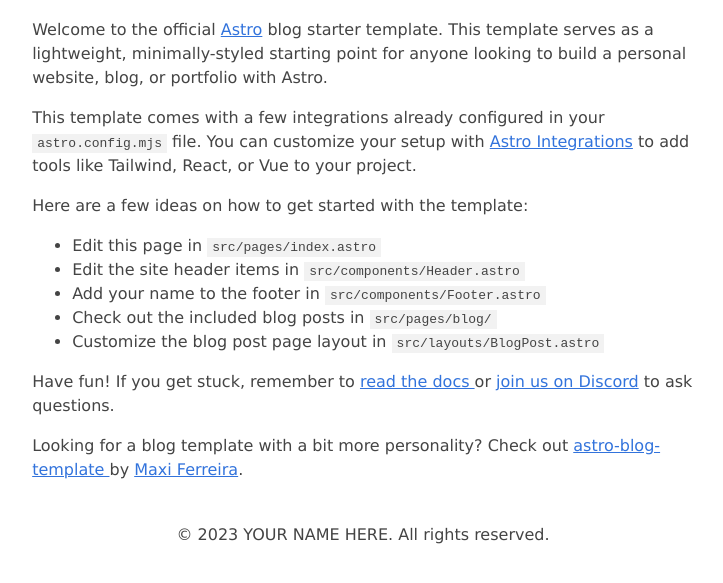
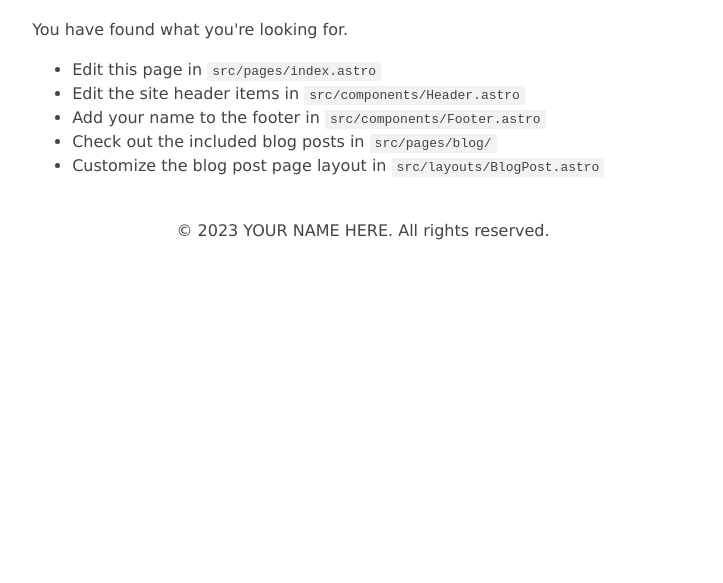
Before and after one commit to lukerabbitte/astro_site, an Astro site: page / in a window 1280 px wide. Shown: the part 187-770 px from the top of the page, without its empty margins (277-1000 px from the left). Built offline with nearby package versions, Linux system fonts and the light colour scheme; Astro itself is replaced by a stand-in of ours.

Commit message:
Change placeholder image

```diff
--- a/src/pages/about.astro
+++ b/src/pages/about.astro
@@ -7,7 +7,7 @@
 	description="Lorem ipsum dolor sit amet"
 	pubDate={new Date('August 08 2021')}
 	updatedDate={new Date('August 08 2022')}
-	heroImage="/placeholder-about.jpg"
+	heroImage="public/luke-interlaken.JPG"
 >
 	<p>
 		Lorem ipsum dolor sit amet, consectetur adipiscing elit, sed do eiusmod tempor incididunt ut
--- a/src/pages/index.astro
+++ b/src/pages/index.astro
@@ -15,17 +15,8 @@
 		<main>
 			<h1>Welcome to my blog</h1>
 			<p>
-				Welcome to the official <a href="https://astro.build/">Astro</a> blog starter template. This
-				template serves as a lightweight, minimally-styled starting point for anyone looking to build
-				a personal website, blog, or portfolio with Astro.
+				You have found what you're looking for.
 			</p>
-			<p>
-				This template comes with a few integrations already configured in your
-				<code>astro.config.mjs</code> file. You can customize your setup with
-				<a href="https://astro.build/integrations">Astro Integrations</a> to add tools like Tailwind,
-				React, or Vue to your project.
-			</p>
-			<p>Here are a few ideas on how to get started with the template:</p>
 			<ul>
 				<li>Edit this page in <code>src/pages/index.astro</code></li>
 				<li>Edit the site header items in <code>src/components/Header.astro</code></li>
@@ -33,17 +24,6 @@
 				<li>Check out the included blog posts in <code>src/pages/blog/</code></li>
 				<li>Customize the blog post page layout in <code>src/layouts/BlogPost.astro</code></li>
 			</ul>
-			<p>
-				Have fun! If you get stuck, remember to <a href="https://docs.astro.build/"
-					>read the docs
-				</a> or <a href="https://astro.build/chat">join us on Discord</a> to ask questions.
-			</p>
-			<p>
-				Looking for a blog template with a bit more personality? Check out <a
-					href="https://github.com/Charca/astro-blog-template"
-					>astro-blog-template
-				</a> by <a href="https://twitter.com/Charca">Maxi Ferreira</a>.
-			</p>
 		</main>
 		<Footer />
 	</body>
```
Also changed, not shown: public/luke-interlaken.JPG (added).
